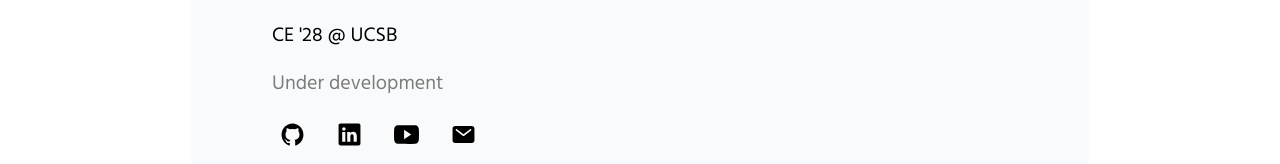
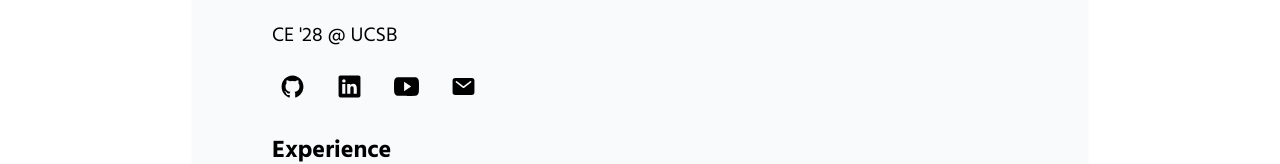
Before and after one commit to kelvinjou/kelvinjou-portfolio-new, a Next.js app: page /resume in a window 1280 px wide. Shown: the part 350-514 px from the top of the page. Built offline with nearby package versions, Linux system fonts and the light colour scheme.

Commit message:
resume update and under development caption removed

```diff
--- a/pages/resume.js
+++ b/pages/resume.js
@@ -29,8 +29,7 @@ const Resume = () => {
         <>
             {data.showCursor && <Cursor />}
             <div
-        className={`container mx-auto mb-10 ${
-          data.showCursor && "cursor-none"
+                className={`container mx-auto mb-10 ${data.showCursor && "cursor-none"
                     }`}
             >
                 <Header isBlog />
@@ -39,18 +38,17 @@ const Resume = () => {
                         <Button
                             onClick={() => router.push("/images/resume_file.pdf")}>
                             <h1 className="text-2xl font-bold">View PDF Resume Version</h1>
-              <MdOutlineArrowOutward className="ml-2 mb-2 text-2xl font-bold"/>
+                            <MdOutlineArrowOutward className="ml-2 mb-2 text-2xl font-bold" />
                         </Button>
                         <div
-              className={`w-full mt-10 ${
-                mount && theme.theme === "dark" ? "bg-slate-800" : "bg-gray-50"
+                            className={`w-full mt-10 ${mount && theme.theme === "dark" ? "bg-slate-800" : "bg-gray-50"
                                 } max-w-4xl p-20 mob:p-5 desktop:p-20 rounded-lg shadow-sm`}
                         >
                             <h1 className="text-3xl font-bold">{name}</h1>
                             <h2 className="text-xl mt-5">{resume.tagline}</h2>
-              <h2 className="w-4/5 text-xl mt-5 opacity-50">
+                            {/* <h2 className="w-4/5 text-xl mt-5 opacity-50">
                 {resume.description}
-              </h2>
+              </h2> */}
                             <div className="mt-2">
                                 <Socials />
                             </div>
@@ -60,7 +58,7 @@ const Resume = () => {
                                     <Button
                                         onClick={() => router.push("/images/resume_file.pdf")}>
                                         <div>Refer to PDF Resume</div>
-                    <MdOutlineArrowOutward className="ml-2 mb-2"/>
+                                        <MdOutlineArrowOutward className="ml-2 mb-2" />
                                     </Button>
                                 </div>
                             </div>
```
Also changed, not shown: 1 other file (tests, documents, lock files or other folders). Lines whose indentation alone changed are shown as unchanged.
